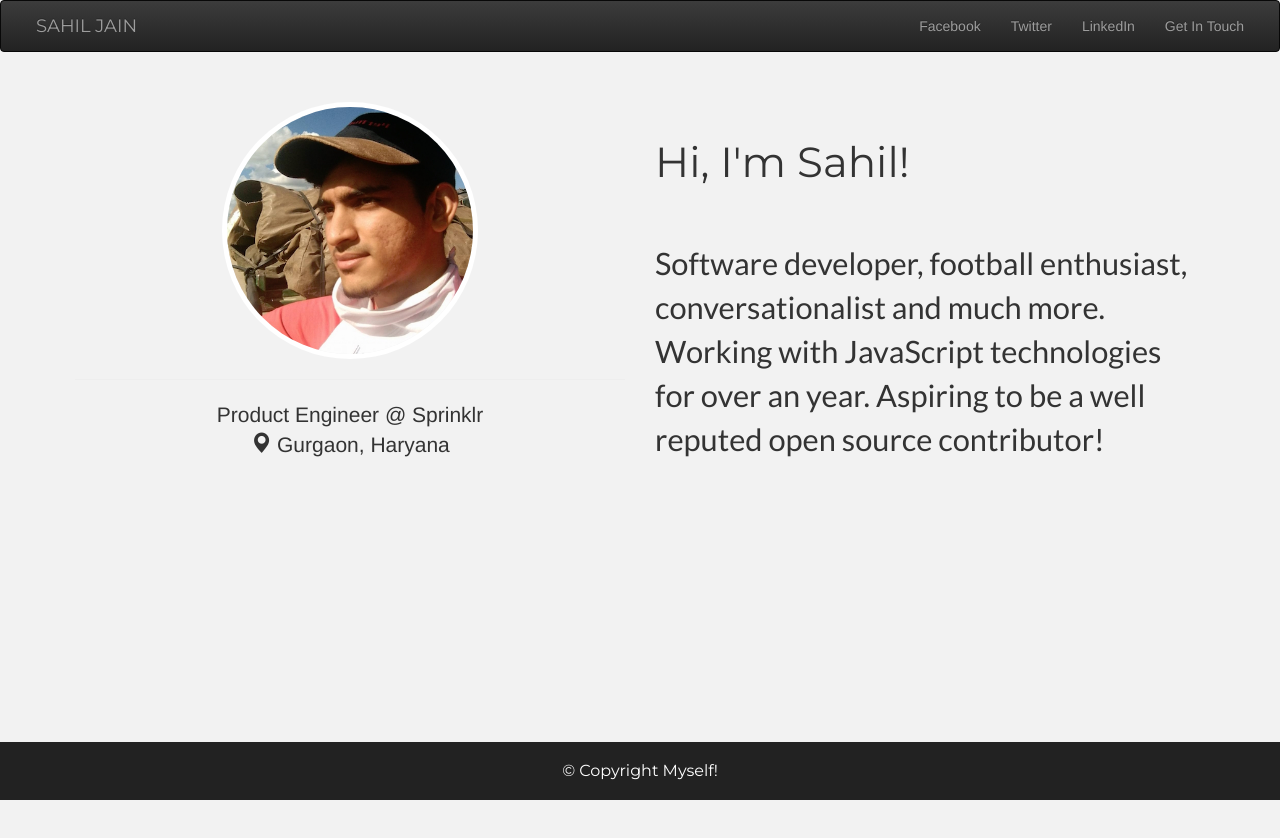
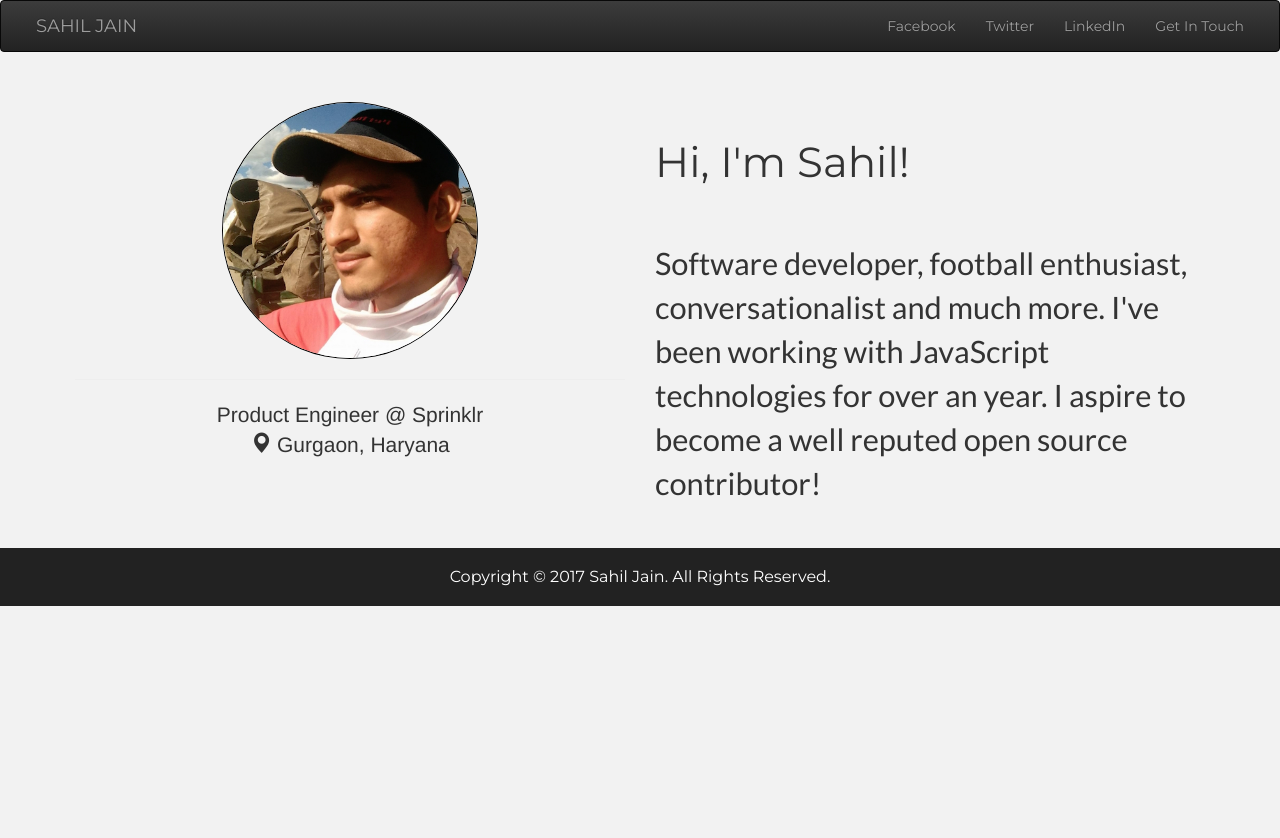
Before and after one commit to sahiljain112/sahiljain112.github.io, a plain HTML site: page index.html in a window 1280 px wide. After the commit the page ends 800 px from the top, so only its background shows below. Drawn offline with Linux system fonts and the light colour scheme.

Commit message:
Footer adjustment

```diff
--- a/index.html
+++ b/index.html
@@ -58,16 +58,16 @@
             Hi, I'm Sahil!
            </div>
           <div class="description">
-            Software developer, football enthusiast, conversationalist and much more. Working with JavaScript technologies for over an year. Aspiring to be a well reputed open source contributor!
+            Software developer, football enthusiast, conversationalist and much more. I've been working with JavaScript technologies for over an year. I aspire to become a well reputed open source contributor!
           </div>
        </div>
 
       </div>
     </div>
 
-
+    <br/>
     <footer>
-      <h4> &copy; Copyright Myself!</h4>
+      <h4> Copyright &copy; 2017 Sahil Jain. All Rights Reserved.</h4>
     </footer>
 
     <script type = "text/javascript" src="public/js/jquery-3.1.1.min.js"></script>
--- a/public/css/main.css
+++ b/public/css/main.css
@@ -1,8 +1,13 @@
 
-html, body {
+html {
     margin: 0;
-    height: 100%;
-    background-color: #f2f2f2;
+}
+
+body {
+  margin: 0;
+  position: relative;
+  padding-bottom: 6rem;
+  background-color: #f2f2f2;
 }
 
 nav.navbar.navbar-inverse {
@@ -37,7 +42,7 @@ nav {
   font-size: 1.5em;
 }
 
-.navbar-brand {
+.navbar-brand, li {
   font-family: 'Montserrat','Lato',sans-serif;
 }
 
@@ -64,12 +69,14 @@ img {
   width: 256px;
   height:256px;
   border-radius: 50%;
-  border: 5px solid #fff;
+  border: 1px solid #000;
 }
 
 footer {
-  position: fixed;
+  position: absolute;
+  right: 0;
   bottom: 0;
+  left: 0;
   background-color: #222;
   border-color: #080808;
   width: 100%;
```
